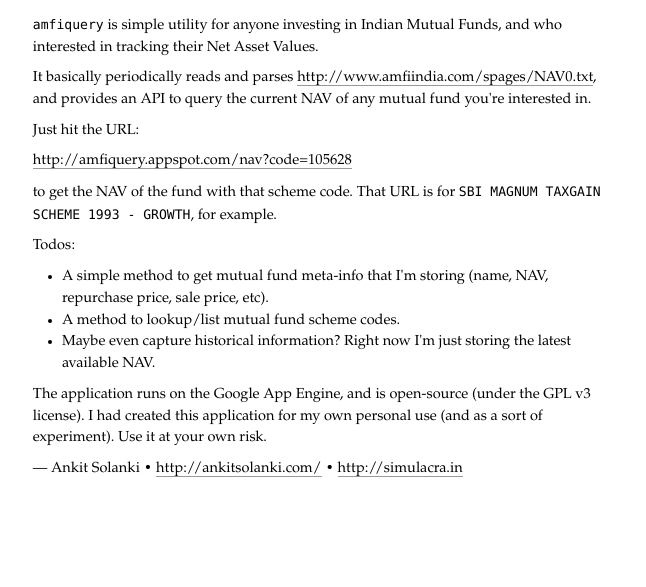
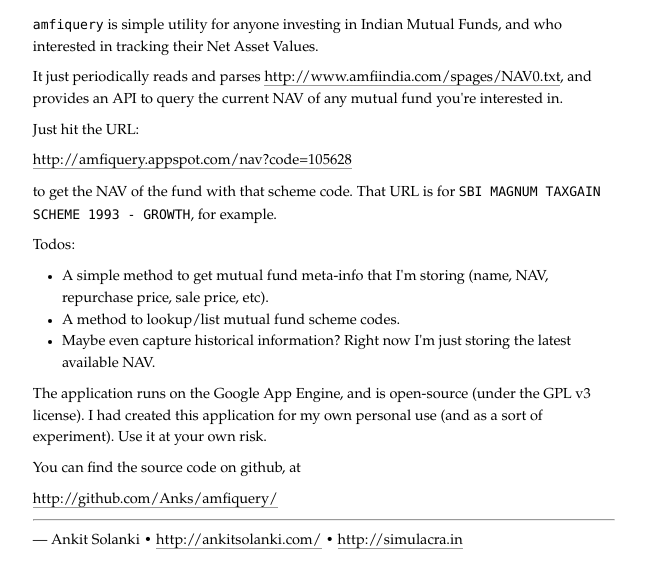
Before and after one commit to vikasburman/amfiquery, a plain HTML site: page static/index.html in a window 1280 px wide. Shown: the part 47-634 px from the top of the page, without its empty margins (316-962 px from the left). Drawn offline with Linux system fonts and the light colour scheme.

Commit message:
Updated README and index.html

```diff
--- a/static/index.html
+++ b/static/index.html
@@ -16,7 +16,7 @@
 <p><code>amfiquery</code> is simple utility for anyone investing in Indian Mutual
 Funds, and who interested in tracking their Net Asset Values. </p>
 
-<p>It basically periodically reads and parses
+<p>It just periodically reads and parses
 <a href="http://www.amfiindia.com/spages/NAV0.txt">http://www.amfiindia.com/spages/NAV0.txt</a>, and provides an API to query
 the current NAV of any mutual fund you're interested in.</p>
 
@@ -41,9 +41,15 @@
 the GPL v3 license). I had created this application for my own personal
 use (and as a sort of experiment). Use it at your own risk. </p>
 
+<p>You can find the source code on github, at </p>
+
+<p><a href="http://github.com/Anks/amfiquery/">http://github.com/Anks/amfiquery/</a></p>
+
+<hr />
+
 <p>— Ankit Solanki
-  • <a href="http://ankitsolanki.com/">http://ankitsolanki.com/</a>
-  • <a href="http://simulacra.in">http://simulacra.in</a></p>
+ • <a href="http://ankitsolanki.com/">http://ankitsolanki.com/</a>
+ • <a href="http://simulacra.in">http://simulacra.in</a></p>
 
 </body>
 </html>
```
Also changed, not shown: 1 other file.
